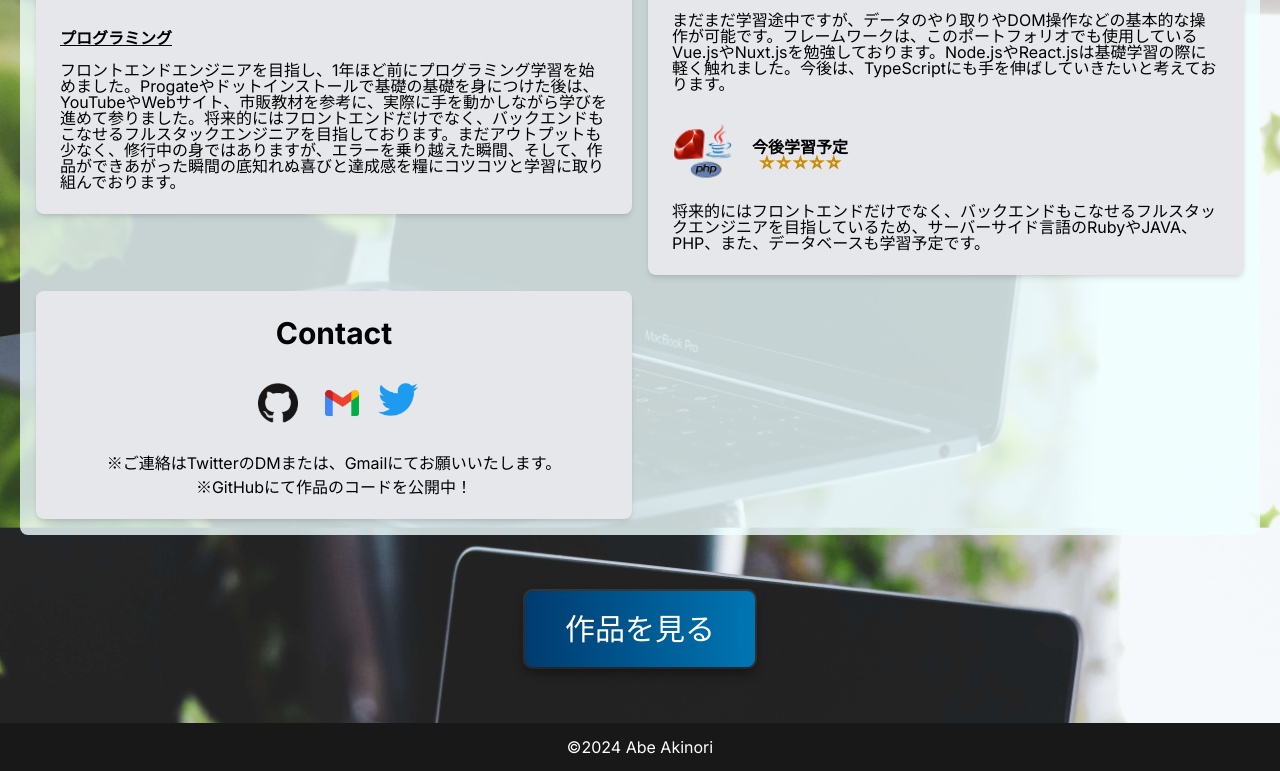
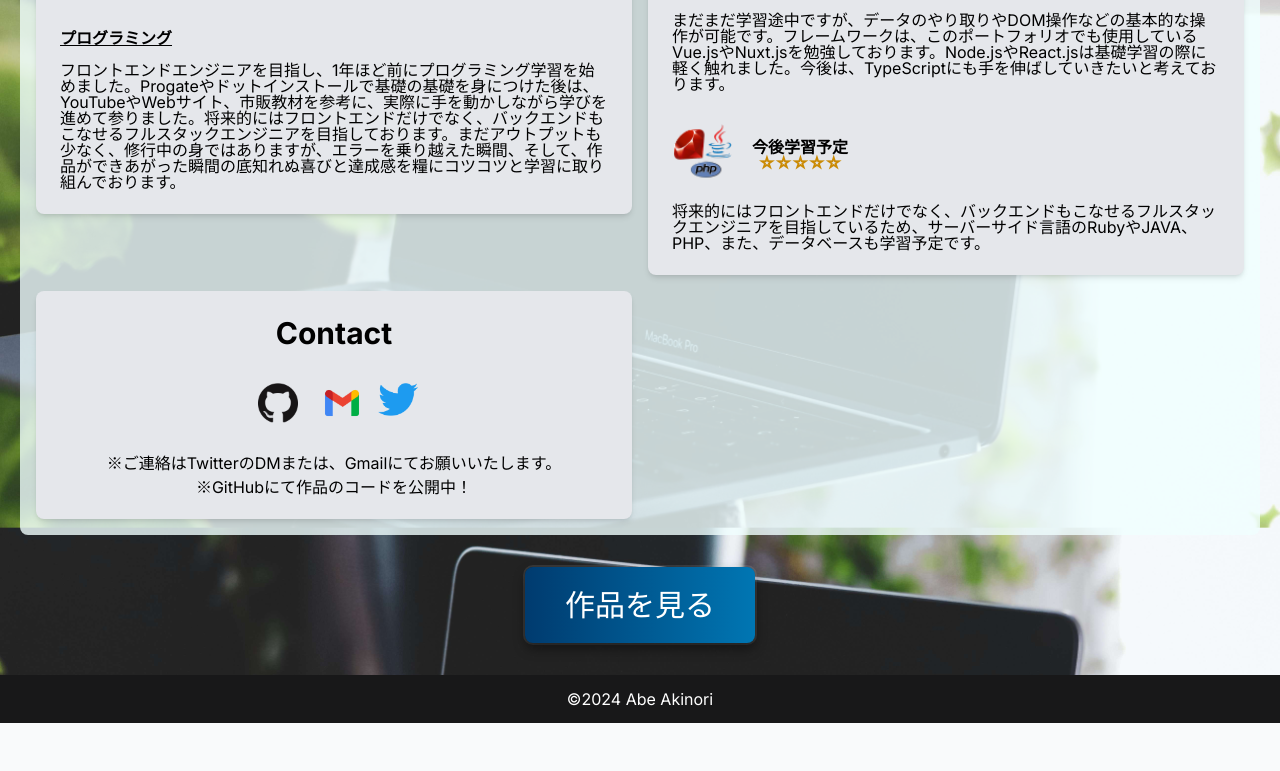
Before and after one commit to Akinori99/my-next-portfolio, a Next.js app: page /about in a window 1280 px wide. Shown: the part 1179-1950 px from the top of the page. After the commit the page ends 1902 px from the top, so only its background shows below. Built offline with nearby package versions, Linux system fonts and the light colour scheme.

Commit message:
♻️ Change button margins to my-8

```diff
--- a/app/components/button.jsx
+++ b/app/components/button.jsx
@@ -3,7 +3,7 @@ import Link from 'next/link';
 export default function BUTTON(props) {
   return (
     <Link href={props.href}>
-      <button className="my-14 inline-flex items-center justify-center text-white text-lg sm:text-xl lg:text-2xl xl:text-3xl rounded-lg px-8 py-4 sm:px-10 sm:py-5 transition-transform duration-300 transform-gpu hover:translate-y-[-2px] bg-gradient-to-r from-[#003b6f] to-[#0076b3] shadow-custom focus:outline-none focus:shadow-focus">
+      <button className="my-8 inline-flex items-center justify-center text-white text-lg sm:text-xl lg:text-2xl xl:text-3xl rounded-lg px-8 py-4 sm:px-10 sm:py-5 transition-transform duration-300 transform-gpu hover:translate-y-[-2px] bg-gradient-to-r from-[#003b6f] to-[#0076b3] shadow-custom focus:outline-none focus:shadow-focus">
         {props.txt}
       </button>
     </Link>
```
